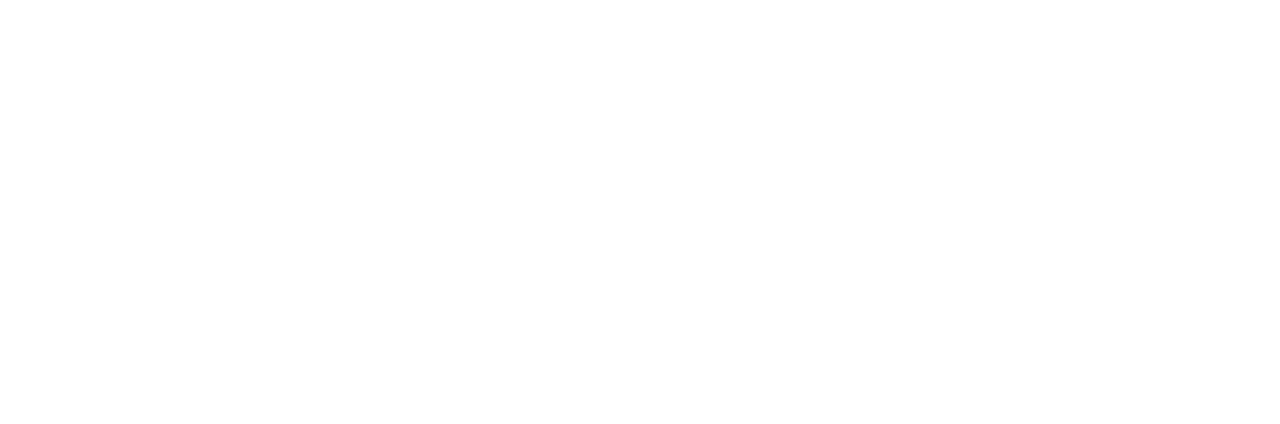
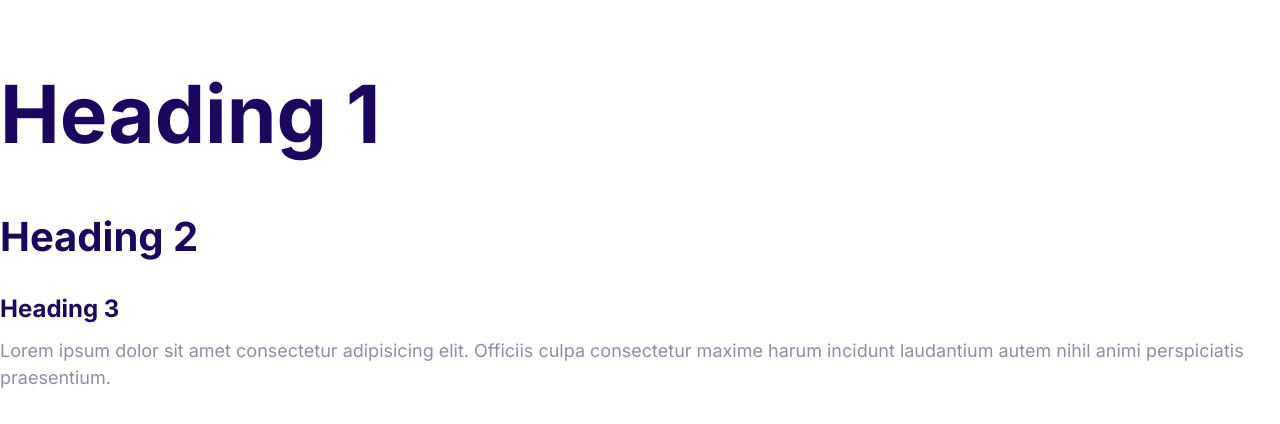
Before and after one commit to xKenjiR/learnmosh, a plain HTML site: page index.html in a window 1280 px wide. Drawn offline with Linux system fonts and the light colour scheme.

Commit message:
Define the styles for the fonts.

```diff
--- a/css/styles.css
+++ b/css/styles.css
@@ -5,3 +5,55 @@
   --color-headings: #1b0760;
   --color-body: #918ca4;
 }
+
+html {
+  font-size: 62.5%;
+}
+
+body {
+  color: var(--color-body);
+  font-family: Inter, Arial, Helvetica, sans-serif;
+  font-size: 2.4rem;
+  line-height: 1.5;
+}
+
+h1,
+h2,
+h3 {
+  color: var(--color-headings);
+  margin-bottom: 1rem;
+}
+
+h1 {
+  font-size: 7rem;
+}
+
+h2 {
+  font-size: 4rem;
+}
+
+h3 {
+  font-size: 3rem;
+}
+
+p {
+  margin-top: 0;
+}
+
+@media screen and (min-width:1024px) {
+  body {
+    font-size: 1.8rem;
+  }
+
+  h1 {
+    font-size: 8rem;
+  }
+
+  h2 {
+    font-size: 4rem;
+  }
+
+  h3 {
+    font-size: 2.4rem;
+  }
+}
--- a/index.html
+++ b/index.html
@@ -3,11 +3,16 @@
 <head>
   <meta charset="UTF-8">
   <meta name="viewport" content="width=device-width, initial-scale=1.0">
+  <link rel="preconnect" href="https://fonts.gstatic.com" crossorigin>
+  <link href="https://fonts.googleapis.com/css2?family=Inter:ital,opsz,wght@0,14..32,100..900;1,14..32,100..900&display=swap" rel="stylesheet">
   <link rel="stylesheet" href="css/normalize.css">
   <link rel="stylesheet" href="css/styles.css">
   <title>Document</title>
 </head>
   <body>
-
+    <h1>Heading 1</h1>
+    <h2>Heading 2</h2>
+    <h3>Heading 3</h3>
+    <p>Lorem ipsum dolor sit amet consectetur adipisicing elit. Officiis culpa consectetur maxime harum incidunt laudantium autem nihil animi perspiciatis praesentium.</p>
   </body>
 </html>
```
